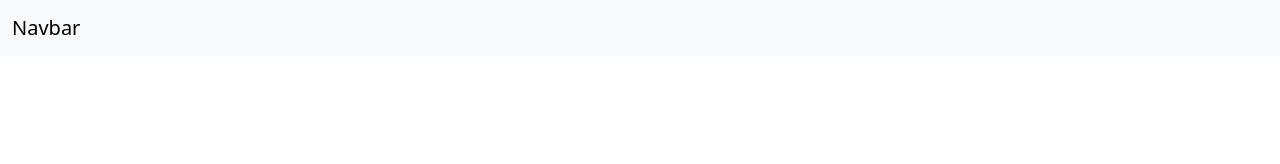
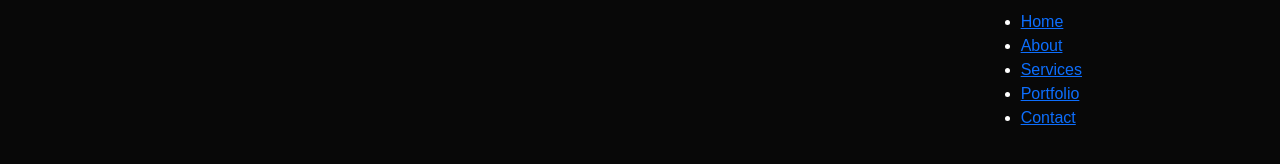
Before and after one commit to jadechristiantolentino/jadechristiantolentino.github.io, a plain HTML site: page index.html in a window 1280 px wide. Drawn offline with nearby package versions, Linux system fonts and the light colour scheme.

Commit message:
add navbar and container also adjust the css

```diff
--- a/index.html
+++ b/index.html
@@ -6,14 +6,24 @@
   <meta name="viewport" content="width=device-width, initial-scale=1">
   <title>jctolentino.github.io</title>
   <link href="https://cdn.jsdelivr.net/npm/bootstrap@5.3.3/dist/css/bootstrap.min.css" rel="stylesheet">
+  <link rel="stylesheet" href="style.css">
 </head>
+<body>
+<div id="header">
+  <div class="container">
+    <nav>
+      <img src="" class="logo">
+      <ul>
+          <li><a href="#">Home</a></li>
+          <li><a href="#">About</a></li>
+          <li><a href="#">Services</a></li>
+          <li><a href="#">Portfolio</a></li>
+          <li><a href="#">Contact</a></li>
+      </ul>
+    </nav>
+  </div>
+</div>
 
-<body>
-  <nav class="navbar bg-body-tertiary">
-    <div class="container-fluid">
-      <a class="navbar-brand" href="#">Navbar</a>
-    </div>
-  </nav>
 
   <script src="https://cdn.jsdelivr.net/npm/bootstrap@5.3.3/dist/js/bootstrap.bundle.min.js"></script>
 </body>
--- a/style.css
+++ b/style.css
@@ -9,3 +9,19 @@ body{
     background: #080808;
     color: #fff;
 }
+#header {
+    width: 100%;
+    height: 100vh;
+    background-image: url();
+    background-size: cover;
+    background-position: center;
+}
+.container {
+    padding: 10px 10%;
+}
+nav {
+    display: flex;
+    align-items: center;
+    justify-content: space-between;
+    flex-wrap: wrap;
+}
```
